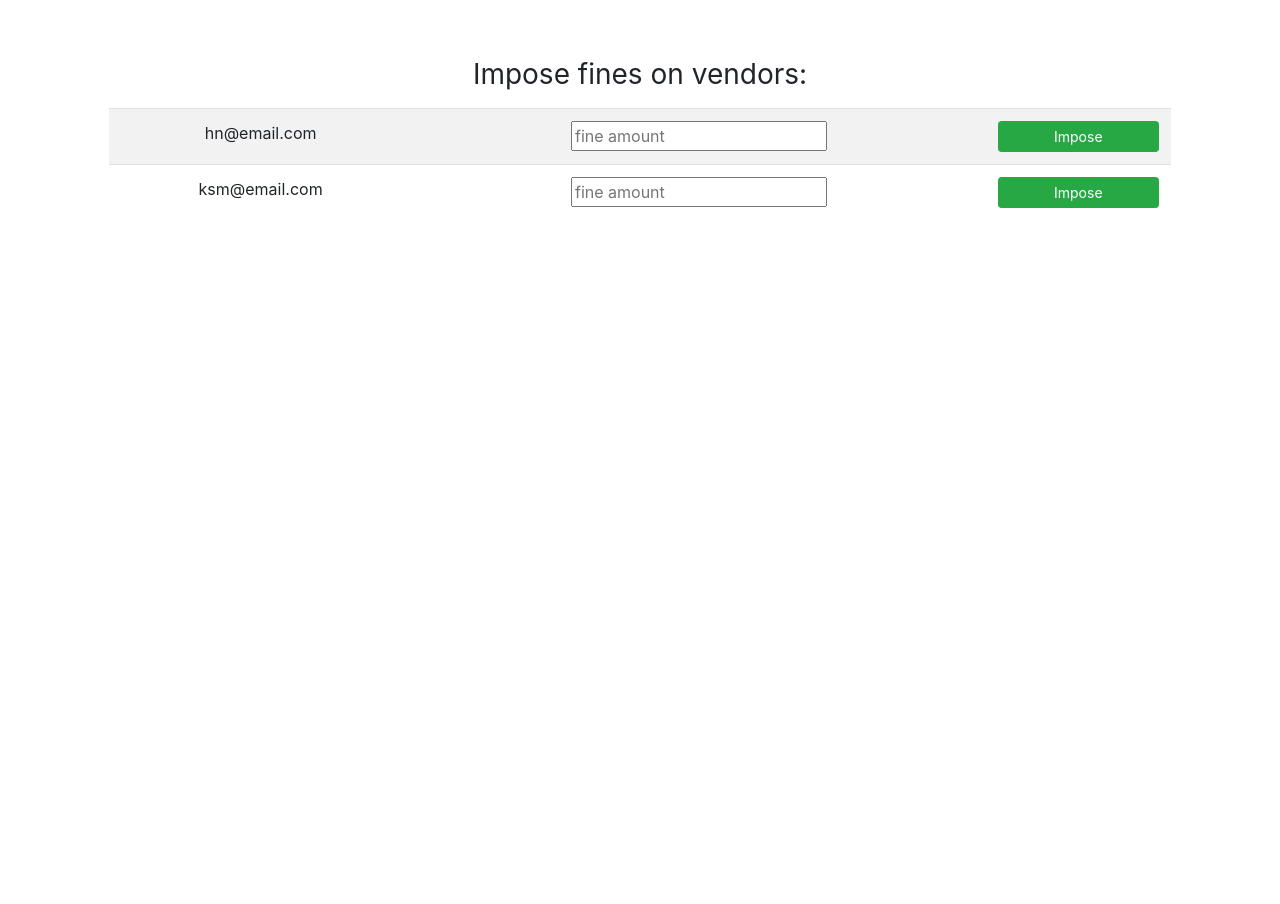
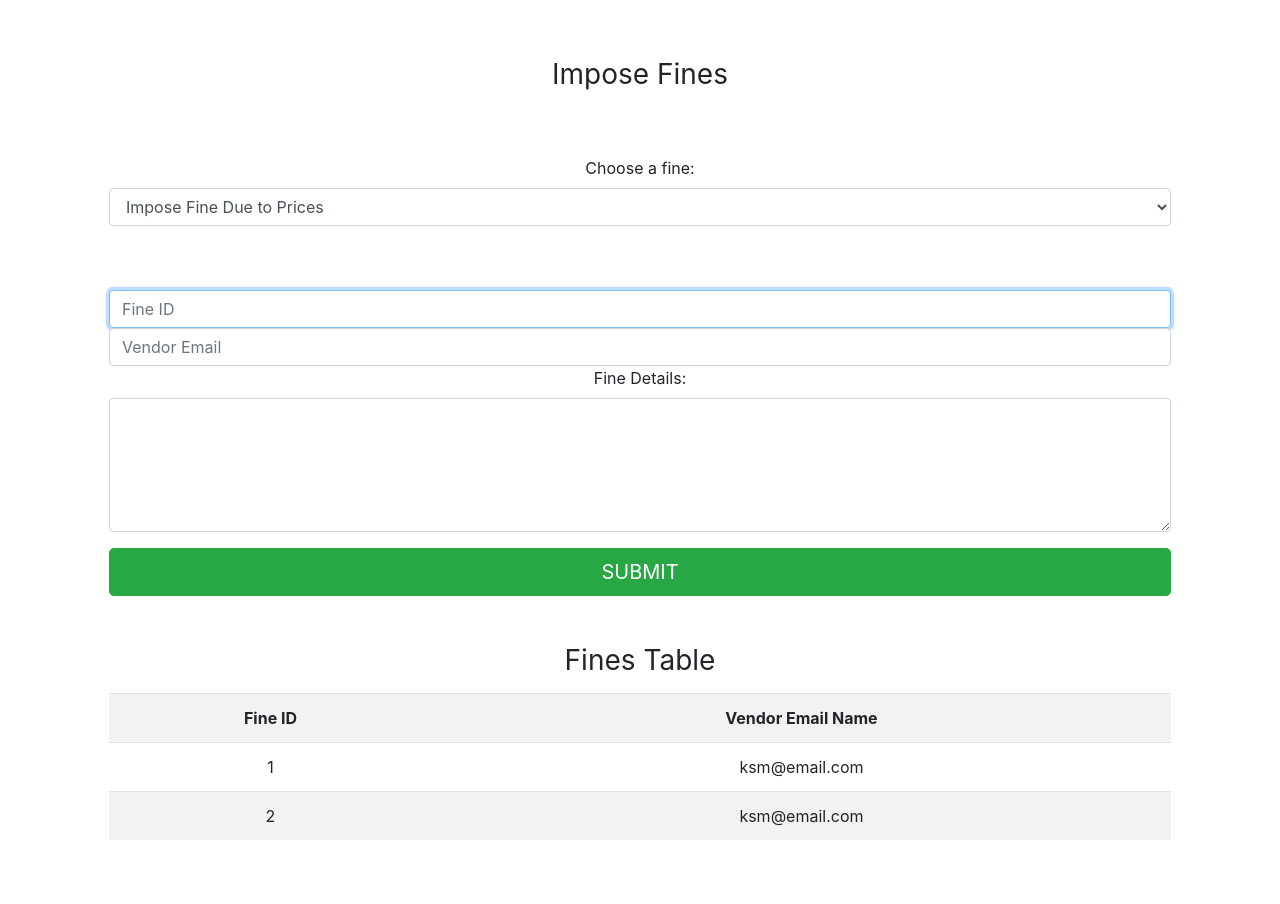
Before and after one commit to huzaifahnadeem/Itwaar-Bazaar-DMS, a Flask app: page /home/govt_official/1/fines/ in a window 1280 px wide. Shown: the part 70-974 px from the top of the page. Before the commit the page ends 278 px from the top, so only its background shows below. Run offline with Flask 2, Linux system fonts and the light colour scheme; data comes from the database, SQL or seed files in the repository; some libraries are stand-ins or nearby versions.

Commit message:
Use cases - Fines & Price Control

```diff
--- a/app.py
+++ b/app.py
@@ -4,12 +4,15 @@ import sys      # for error catching
 
 app = Flask(__name__)
 
-# if __name__ == "__main__":
-#     app.run()
+if __name__ == '__main__':
+    app.debug = True
+    app.run()
+
 
 @app.route('/')
 def index():
     return render_template('index.html')
+
 
 @app.route('/login/', methods=['POST', 'GET'])
 def login():
@@ -25,24 +28,29 @@ def login():
     if request.method == 'POST':
         email = request.form['email']
         password = request.form['password']
+        # to_return = ( bool(len(cus_acc)), bool(len(ven_acc)), bool(len(off_acc)), bool(len(adm_acc)))
 
         accounts = find_account(email, password)
 
         if accounts[0] == False and accounts[1] == False and accounts[2] == False and accounts[3] == False:
             error = "Invalid email or password."
         else:
+            # count number of accounts with the given email and password
+
             count = 0
             for i in accounts:
                 if i == True:
                     count += 1
 
-            if count > 1:
-                c=accounts[0]
-                v=accounts[1]
-                o=accounts[2]
-                a=accounts[3]
+            if count > 1:  # after setting these variables, reder template login.html again because the below else condition wont run as we have more than 1 account
+                c = accounts[0]
+                v = accounts[1]
+                o = accounts[2]
+                a = accounts[3]
 
-            else:
+            else:  # only 1 account present
+                # redirect according to account type from : customer,vendor,govt official,db admin
+
                 if accounts[0] == True:
                     return redirect(url_for('home', acc_type="customer", email=email))
                 elif accounts[1] == True:
@@ -52,7 +60,8 @@ def login():
                 elif accounts[3] == True:
                     return redirect(url_for('home', acc_type="db_admin", email=email))
 
-    return render_template('login.html', error = error, c=c, v=v, o=o, a=a, email=email)
+    return render_template('login.html', error=error, c=c, v=v, o=o, a=a, email=email)
+
 
 @app.route('/signup/', methods=['POST', 'GET'])
 def signup():
@@ -76,14 +85,18 @@ def signup():
             else:
                 error = "There's already an account with this email."
 
-    return render_template('signup.html', error = error, success = success)
+    return render_template('signup.html', error=error, success=success)
+
 
 @app.route('/about/')
 def about():
     return render_template('about.html')
 
+
 @app.route('/home/<acc_type>/<email>')
 def home(acc_type, email):
+    # homepage for specific acc_type and email
+
     home_url = "/home/" + acc_type + "/" + email
 
     if acc_type == "customer":
@@ -91,19 +104,20 @@ def home(acc_type, email):
     elif acc_type == "vendor":
         return "TODO"
     elif acc_type == "govt_official":
-        return render_template('home_official.html', name=get_name(email,acc_type), home_url=home_url)
+        return render_template('home_official.html', name=get_name(email, acc_type), home_url=home_url)
     elif acc_type == "db_admin":
-        return render_template('home_admin.html', name=get_name(email,acc_type), home_url=home_url)
+        return render_template('home_admin.html', name=get_name(email, acc_type), home_url=home_url)
+
 
 @app.route('/home/db_admin/<email>/query/', methods=['POST', 'GET'])
 def query_form(email):
     query_result = ""
     error = ""
     if request.method == 'POST':
-            query = request.form['query']
-            (query_result, error) = execute_query(query)
+        query = request.form['query']
+        (query_result, error) = execute_query(query)
 
-    return render_template('admin_query.html', home_url = "/home/db_admin/" + email, query_result=query_result, error=error)
+    return render_template('admin_query.html', home_url="/home/db_admin/" + email, query_result=query_result, error=error)
 
 # Customer Screens:
 # TODO
@@ -113,42 +127,179 @@ def query_form(email):
 
 # Govt Official screens:
 
+
 @app.route('/home/govt_official/<email>/add_time_location/', methods=['POST', 'GET'])
 def add_time_location(email):
-    #TODO
-    return render_template('official_add_time_location.html', home_url = "/home/govt_official/" + email)
+    # TODO
+    return render_template('official_add_time_location.html', home_url="/home/govt_official/" + email)
+
 
 @app.route('/home/govt_official/<email>/remove_time_location/', methods=['POST', 'GET'])
 def remove_time_location(email):
-    #TODO
-    return render_template('official_remove_time_location.html', home_url = "/home/govt_official/" + email)
+    # TODO
+    return render_template('official_remove_time_location.html', home_url="/home/govt_official/" + email)
+
+
+@app.route('/home/govt_official/<email>/price_bounds/', methods=['POST', 'GET'])
+def price_bounds(email):
+    # show all items in itwaar bazaar to the govt official sorted by name
+    # take input from govt official for item_id so that it can be updated - item_id,min price, max price
+    # if valid prices then execute the change to the underlying database and output success/failure message
+
+    error = ""
+    success = ""
+
+    allItems = getAllItems()
+
+    if request.method == 'POST':
+        requestItemID = int(request.form['itemId'])
+        requestMinPrice = float(request.form['inputMinPrice'])
+        requestMaxPrice = float(request.form['inputMaxPrice'])
+
+        if (requestMinPrice) < 0:
+            error = "Min Price cannot be negative!"
+            return render_template('official_prices.html', home_url="/home/govt_official/" + email, allItems=allItems, error=error, success=success)
+
+        if (requestMaxPrice) < 0:
+            error = "Max Price cannot be negative!"
+            return render_template('official_prices.html', home_url="/home/govt_official/" + email, allItems=allItems, error=error, success=success)
+        if requestMaxPrice < requestMinPrice:
+            error = "Max Price cannot be less than Min Price!"
+            return render_template('official_prices.html', home_url="/home/govt_official/" + email, allItems=allItems, error=error, success=success)
+
+        # check if item id is valid
+        itemExists = False
+        for currRow in allItems:
+            tempID = currRow[0]
+            if tempID == requestItemID:
+                itemExists = True
+                break
+        # should also check if prices are floats/int??
+        if itemExists:
+            conn = sqlite3.connect('IBDMS.db')
+            cur = conn.cursor()
+            conn.execute('UPDATE items SET max_price = ?, min_price = ?'
+                         ' WHERE item_id = ?',
+                         (requestMaxPrice, requestMinPrice, requestItemID))
+
+            conn.commit()
+            conn.close()
+            # How do we print out success?????????????????????
+            success = "Prices updated as requested."
+
+            allItems = getAllItems()
+            return render_template('official_prices.html', home_url="/home/govt_official/" + email, allItems=allItems, error=error, success=success)
+
+        else:
+            error = "incorrect item ID"
+
+            # error = str(requestMinPrice) + " " + str(requestMaxPrice)
+            return render_template('official_prices.html', home_url="/home/govt_official/" + email, allItems=allItems, error=error, success=success)
+
+    return render_template('official_prices.html', home_url="/home/govt_official/" + email, allItems=allItems, error=error, success=success)
+
+
+def getAllItems():
+    result = []
+
+    conn = sqlite3.connect('IBDMS.db')
+    cur = conn.cursor()
+    cur.execute(
+        '''
+            select * from items;
+            '''
+    )
+
+    result = cur.fetchall()
+
+    conn.commit()
+    conn.close()
+
+    return result
+
 
 @app.route('/home/govt_official/<email>/statistics/', methods=['POST', 'GET'])
 def statistics(email):
-    #TODO
-    return render_template('official_statistics.html', home_url = "/home/govt_official/" + email)
+    # TODO
+    return render_template('official_statistics.html', home_url="/home/govt_official/" + email)
 
-@app.route('/home/govt_official/<email>/price_bounds/', methods=['POST', 'GET'])
-def price_bounds(email):
-    #TODO
-    return render_template('official_prices.html', home_url = "/home/govt_official/" + email)
 
 @app.route('/home/govt_official/<email>/fines/', methods=['POST', 'GET'])
 def impose_fines(email):
-    accounts_list = all_accounts("vendor")
+    email = str(email).lower()
+
     error = ""
     success = ""
 
-    return render_template('official_fines.html', home_url = "/home/govt_official/" + email, accounts_list=accounts_list, error=error, success=success)
+    finesQuery = "select fine_id , vendor_email from fines"
+    # resultOfQuery is a list containing all tuples (comma separated) corresponding to our query.
+    resultOfQuery, error = execute_query(finesQuery)
+
+    if request.method == 'POST':
+        requestFineId = int(request.form['fineID'])
+        requestVendorEmail = request.form['vendorEmail']
+        requestVendorEmail = str(requestVendorEmail).lower()
+        requestFineDetails = request.form['details']
+        govt_off_email = email
+        finePaid = False
+
+        # check if valid vendor email
+
+        allVendorEmails = all_accounts("vendor")
+        validVendorEmail = False
+        for currRow in allVendorEmails:
+            tempEmail = currRow[0]
+            if tempEmail == requestVendorEmail:
+                validVendorEmail = True
+                break
+
+        if not validVendorEmail:
+            error = "There does not exist a vendor with the given Email ID."
+            return render_template('official_fines.html', home_url="/home/govt_official/" + email, finesData=resultOfQuery, error=error, success=success)
+
+        # check if Fine id is valid (should not exist)
+        fineIDExists = False
+        for currRow in resultOfQuery:
+            tempID = currRow[0]
+            if tempID == requestFineId:
+                fineIDExists = True
+                break
+
+        if fineIDExists:
+            error = "There exists a fine with same fine ID. Retry with a new one"
+            return render_template('official_fines.html', home_url="/home/govt_official/" + email, finesData=resultOfQuery, error=error, success=success)
+
+        # at this point vendor email ID and fineId that were input by the user are correct so we run the query and add fine
+
+        conn = sqlite3.connect('IBDMS.db')
+        cur = conn.cursor()
+        cur.execute(
+            '''
+            insert into fines values(?, ?, ?,?,?);
+            ''', (requestFineId, govt_off_email, requestVendorEmail, requestFineDetails, finePaid)
+        )
+        conn.commit()
+        conn.close()
+
+        error2 = ""
+        finesQuery = "select fine_id , vendor_email from fines"
+        # resultOfQuery is a list containing all tuples (comma separated) corresponding to our query.
+        resultOfQuery, error2 = execute_query(finesQuery)
+        success = "Fine Added Successfully !"
+        return render_template('official_fines.html', home_url="/home/govt_official/" + email, finesData=resultOfQuery, error=error, success=success)
+
+    return render_template('official_fines.html', home_url="/home/govt_official/" + email, finesData=resultOfQuery, error=error, success=success)
+
 
 # DB admin screens:
+
 
 @app.route('/home/db_admin/<email>/add_officials/', methods=['POST', 'GET'])
 def add_officials(email):
     error = ""
     success = ""
 
-    accounts_list = all_official_accounts()
+    # accounts_list = all_official_accounts()
     if request.method == 'POST':
         name = request.form['name']
         email = request.form['email']
@@ -161,7 +312,8 @@ def add_officials(email):
         else:
             error = "There's already an account with this email."
 
-    return render_template('admin_add_officials.html', home_url = "/home/db_admin/" + email, error=error, success=success)
+    return render_template('admin_add_officials.html', home_url="/home/db_admin/" + email, error=error, success=success)
+
 
 @app.route('/home/db_admin/<email>/remove_officials/', methods=['POST', 'GET'])
 def remove_officials(email):
@@ -172,14 +324,16 @@ def remove_officials(email):
         for i in accounts_list:
             for j in i:
                 if str(j) in request.form:
-                    email_to_remove =  str(j)
+                    email_to_remove = str(j)
 
-        query = 'delete from government_officials where govt_off_email = "' + email_to_remove + '";'
+        query = 'delete from government_officials where govt_off_email = "' + \
+            email_to_remove + '";'
         execute_query(query)
 
         message = 'Account with email "' + email_to_remove + '" has been removed.'
 
-    return render_template('admin_remove_officials.html', home_url = "/home/db_admin/" + email, accounts_list=accounts_list, message=message)
+    return render_template('admin_remove_officials.html', home_url="/home/db_admin/" + email, accounts_list=accounts_list, message=message)
+
 
 def add_account(name, email, password, acc_type):
     """
@@ -191,6 +345,7 @@ def add_account(name, email, password, acc_type):
     @param acc_type: string - account type, one of the following: "customer", "vendor", or "govt_official"
     @return: bool - True if the account has been added successfully. False otherwise.
     """
+    to_return = False
     email = str(email).lower()
     try:
         conn = sqlite3.connect('IBDMS.db')
@@ -225,6 +380,7 @@ def add_account(name, email, password, acc_type):
         to_return = False
 
     return to_return
+
 
 def find_account(email, password):
     """
@@ -270,14 +426,17 @@ def find_account(email, password):
         conn.commit()
         conn.close()
 
-        to_return = ( bool(len(cus_acc)), bool(len(ven_acc)), bool(len(off_acc)), bool(len(adm_acc)))
+        to_return = (bool(len(cus_acc)), bool(len(ven_acc)),
+                     bool(len(off_acc)), bool(len(adm_acc)))
 
     except:
         to_return = False
 
     return to_return
 
+
 def get_name(email, acc_type):
+    # acc_type = "customer", "vendor", "govt_official", or "db_admin"
     """
     Queries the database for the given account type and email and returns the name of the account. The account must exist in the database so might want to use find_account() before calling this function.
 
@@ -292,25 +451,25 @@ def get_name(email, acc_type):
 
     if acc_type == "customer":
         cur.execute(
-        '''
+            '''
         select customer_name from customer where customer_email = ?;
         ''', (email,)
         )
     elif acc_type == "vendor":
         cur.execute(
-        '''
+            '''
         select vendor_name from vendor where vendor_email = ?;
         ''', (email,)
         )
     elif acc_type == "govt_official":
         cur.execute(
-        '''
+            '''
         select govt_off_name from government_officials where govt_off_email = ?;
         ''', (email,)
         )
     elif acc_type == "db_admin":
         cur.execute(
-        '''
+            '''
         select admin_name from db_admins where admin_email = ?;
         ''', (email,)
         )
@@ -321,6 +480,7 @@ def get_name(email, acc_type):
     conn.close()
 
     return query_result[0][0].title()
+
 
 def execute_query(query):
     """
@@ -339,12 +499,6 @@ def execute_query(query):
         cur.execute(query)
         result = cur.fetchall()
 
-        # cur.execute("PRAGMA table_info(table_name);")
-        # col_names_raw = cur.fetchall()
-        # column_names = []
-        # for i in col_names_raw:
-        #     column_names.append(i[1])
-
         conn.commit()
         conn.close()
 
@@ -352,6 +506,7 @@ def execute_query(query):
         error = str(sys.exc_info()[1])
 
     return (result, error)
+
 
 def all_accounts(acc_type):
     """
--- a/schema_changes.txt
+++ b/schema_changes.txt
@@ -1,4 +1,3 @@
 1. in customer table. customer_id is not required. customer_email would work as primary key
 same for vendor, and govt table
 2. Add db_admins table (admin_email, admin_password, admin_name)
-3. in promotions table, added promotions_id as primary key. primary key was previously a composite key of customer_id and vendor_id which wont always be unique so added this.
--- a/templates/index.html
+++ b/templates/index.html
@@ -1,5 +1,6 @@
 <!doctype html>
 <html lang="en">
+
 <head>
   <meta charset="utf-8">
   <meta name="viewport" content="width=device-width, initial-scale=1, shrink-to-fit=no">
@@ -30,6 +31,8 @@
       <h1 class="cover-heading">Welcome to Itwaar Bazaar DMS</h1>
       <p class="lead">You need to have an account to use the app. Please Log In or Sign Up:</p>
       <p class="lead">
+        <!-- buttons to either call login or signup function in app.py.....redirection to the URLS lead to automated function call -->
+
         <a href="/login/" class="btn btn-lg btn-secondary">Log In</a>
         <a href="/signup/" class="btn btn-lg btn-secondary">Sign Up</a>
       </p>
@@ -42,4 +45,5 @@
     </footer>
   </div>
 </body>
+
 </html>
--- a/templates/official_fines.html
+++ b/templates/official_fines.html
@@ -1,5 +1,6 @@
 <!doctype html>
 <html lang="en">
+
 <head>
   <meta charset="utf-8">
   <meta name="viewport" content="width=device-width, initial-scale=1, shrink-to-fit=no">
@@ -13,63 +14,132 @@
   <link href="{{ url_for('static', filename='css/home.css') }}" rel="stylesheet">
 
 </head>
+
 <body>
   <nav class="navbar navbar-expand-md navbar-dark bg-dark fixed-top">
-      <a class="navbar-brand" href="{{home_url}}"> <img src="{{ url_for('static', filename='media/logo.bmp') }}" width="35" height="35" alt="logo"></a>
-  <button class="navbar-toggler" type="button" data-toggle="collapse" data-target="#navbarsExampleDefault" aria-controls="navbarsExampleDefault" aria-expanded="false" aria-label="Toggle navigation">
+    <a class="navbar-brand" href="{{home_url}}"> <img src="{{ url_for('static', filename='media/logo.bmp') }}"
+        width="35" height="35" alt="logo"></a>
+    <button class="navbar-toggler" type="button" data-toggle="collapse" data-target="#navbarsExampleDefault"
+      aria-controls="navbarsExampleDefault" aria-expanded="false" aria-label="Toggle navigation">
       <span class="navbar-toggler-icon"></span>
     </button>
 
     <div class="collapse navbar-collapse" id="navbarsExampleDefault">
       <ul class="navbar-nav mr-auto">
         <li class="nav-item active">
-        <a class="nav-link" href="{{home_url}}"><button class="btn btn-outline-success my-2 my-sm-0" >Home</button><span class="sr-only">(current)</span></a>
+          <a class="nav-link" href="{{home_url}}"><button
+              class="btn btn-outline-success my-2 my-sm-0">Home</button><span class="sr-only">(current)</span></a>
         </li>
         <li class="nav-item">
-        <a class="nav-link" href="{{home_url}}/add_time_location/"><button class="btn btn-outline-success my-2 my-sm-0">Add Time and Locations</button></a>
+          <a class="nav-link" href="{{home_url}}/add_time_location/"><button
+              class="btn btn-outline-success my-2 my-sm-0">Add Time and Locations</button></a>
         </li>
         <li class="nav-item">
-        <a class="nav-link" href="{{home_url}}/remove_time_location/"><button class="btn btn-outline-success my-2 my-sm-0">Remove Time and Locations</button></a>
+          <a class="nav-link" href="{{home_url}}/remove_time_location/"><button
+              class="btn btn-outline-success my-2 my-sm-0">Remove Time and Locations</button></a>
         </li>
         <li class="nav-item">
-        <a class="nav-link" href="{{home_url}}/statistics/"><button class="btn btn-outline-success my-2 my-sm-0">Statistics</button></a>
+          <a class="nav-link" href="{{home_url}}/statistics/"><button
+              class="btn btn-outline-success my-2 my-sm-0">Statistics</button></a>
         </li>
         <li class="nav-item">
-        <a class="nav-link" href="{{home_url}}/price_bounds/"><button class="btn btn-outline-success my-2 my-sm-0">Manage Price Bounds</button></a>
+          <a class="nav-link" href="{{home_url}}/price_bounds/"><button
+              class="btn btn-outline-success my-2 my-sm-0">Manage Price Bounds</button></a>
         </li>
         <li class="nav-item">
-        <a class="nav-link" href="{{home_url}}/fines/"><button class="btn btn-outline-success my-2 my-sm-0">Impose Fines</button></a>
+          <a class="nav-link" href="{{home_url}}/fines/"><button class="btn btn-outline-success my-2 my-sm-0">Impose
+              Fines</button></a>
         </li>
       </ul>
-    <a href="/"><button class="btn btn-success my-2 my-sm-0" >Sign Out</button></a>
+      <a href="/"><button class="btn btn-success my-2 my-sm-0">Sign Out</button></a>
     </div>
   </nav>
+
 
   <main role="main" class="container">
 
     <div class="starter-template">
-    <form method = "POST">
-      <h1 class="h3 mb-3 font-weight-normal">Impose fines on vendors:</h1>
+
+      {%if success != "" %}
+      <p class="text-success">{{ success }}</p>
+      {% endif %}
+
+      {%if error != "" %}
+      <p class="text-danger">{{ error }}</p>
+      {% endif %}
+
+      <!--make a form to take in item id,min and max price from user-->
+      <form method="post">
+
+        <h1 class="h3 mb-3 font-weight-normal"> Impose Fines</h1>
+        <br><br>
+
+        <!--The for attribute of <label> must be equal to the id attribute of the related element to bind them together.-->
+        <!--for & id should be same so that they are binded together-->
+        <!--name of input is used when pasing this form in app.py-->
+
+        <!-- select fine type.... -->
+        <div class="form-group">
+          <label for="type">Choose a fine:</label>
+          <select class="form-control" name="fineType" id="sel1">
+            <option value="priceFine">Impose Fine Due to Prices</option>
+            <option value="rentFine">Impose Fine Due to Rent Issues</option>
+          </select>
+        </div>
+        <br><br>
+
+        <!--fine ID-->
+        <label for="fineID" class="sr-only">Input Item ID</label>
+        <input type="text" name="fineID" id="fineID" class="form-control" placeholder="Fine ID" required autofocus>
+
+        <!--take vendor email....accessed by name in app.py-->
+        <label for="emailID" class="sr-only">Input Vendor's Email ID</label>
+        <input type="text" name="vendorEmail" id="emailID" class="form-control" placeholder="Vendor Email" required
+          autofocus>
+
+        <!--take fine details from user...accessed by name in app.py-->
+        <div class="form-group">
+          <label for="fineDetails">Fine Details:</label>
+          <textarea class="form-control" name="details" rows="5" id="fineDetails"></textarea>
+        </div>
+
+        <button class="btn btn-lg btn-success btn-block" type="submit">SUBMIT</button>
+      </form>
+      <br><br>
+
+
+      <h1 class="h3 mb-3 font-weight-normal"> Fines Table</h1>
+
+      <!-- print allItems list argument....each element of list is a complete row(in a tuple) -->
+      <!--CONVERT THIS PRINT INTO A GOOD LOOKING TABLE-->
+      <!-- {% for your_list_element in finesData %}
+      <p>{{ your_list_element }} </p>
+      {% endfor %} -->
 
       <table class="table table-striped">
-        {% for i in accounts_list %}
         <tr>
-          {% for j in i %}
-          <td> {{j}} </td>
-          <td> <input placeholder="fine amount"> </td>
-          <td> <button class="btn btn-sm btn-success btn-block" type="submit" name="{{j}}">Impose</button> </td>
+          <th>Fine ID</th>
+          <th>Vendor Email Name</th>
+        </tr>
+
+        {% for currTuple in finesData %}
+        <tr>
+          {% for currElement in currTuple %}
+          <td> {{currElement}} </td>
           {% endfor %}
         </tr>
         {% endfor %}
+
       </table>
-      {{error}}
-      {{success}}
-    </form>
+
+
     </div>
 
   </main>
 
   <!-- javascript -->
   <script src="https://code.jquery.com/jquery-3.5.1.slim.min.js"></script>
-      <script>window.jQuery || document.write('<script src="../assets/js/vendor/jquery.slim.min.js"><\/script>')</script><script src="../static/js/bootstrap.bundle.min.js"></script>
+  <script>window.jQuery || document.write('<script src="../assets/js/vendor/jquery.slim.min.js"><\/script>')</script>
+  <script src="../static/js/bootstrap.bundle.min.js"></script>
+
 </html>
```
Also changed, not shown: ddl_code.sql (+71 -77 lines), templates/home_admin.html (+26 -9 lines), templates/home_official.html (+26 -11 lines), templates/login.html (+14 -2 lines), templates/official_prices.html (+78 -11 lines), templates/signup.html (+11 -3 lines), IBDMS.db. Lines whose indentation alone changed are shown as unchanged.
